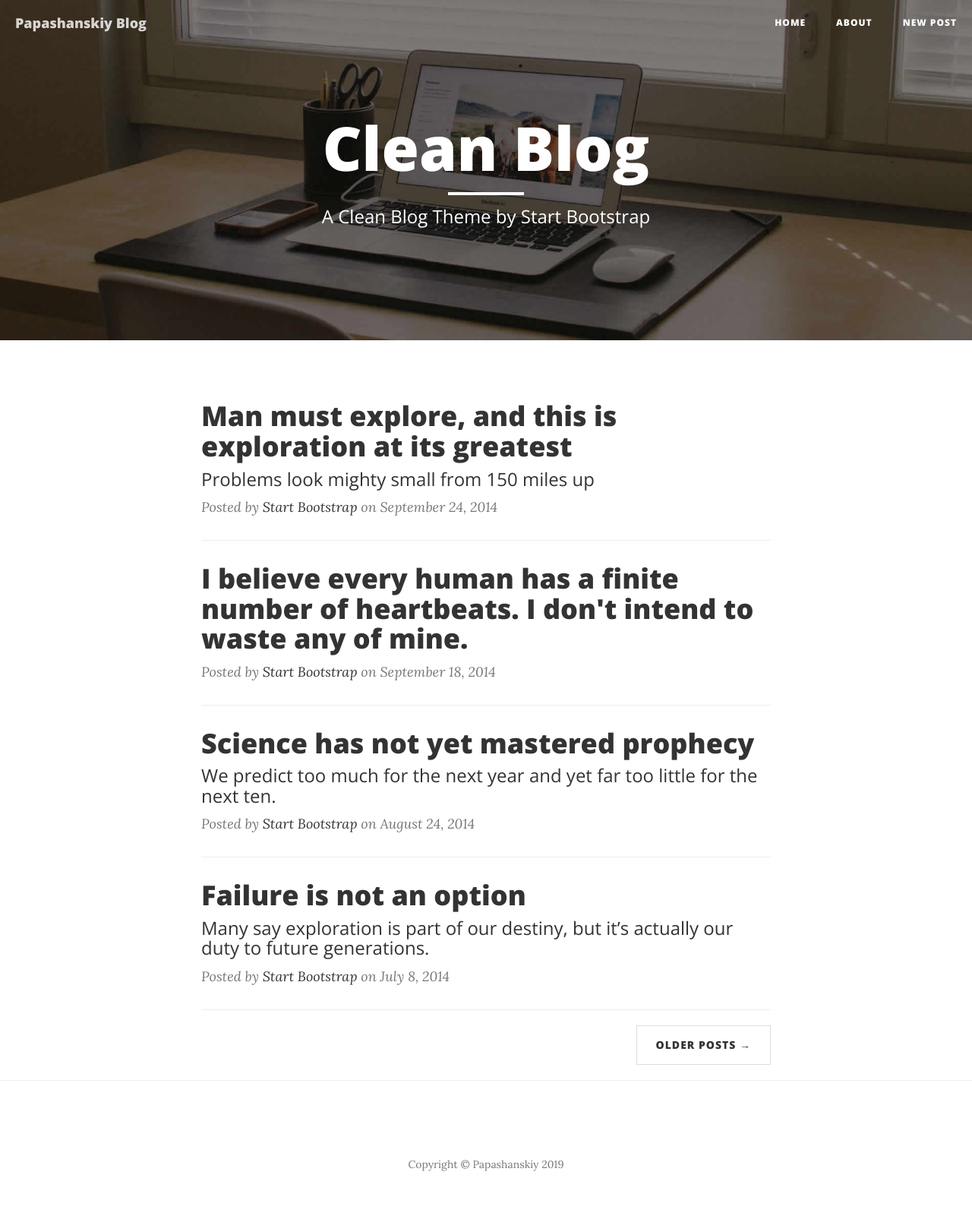
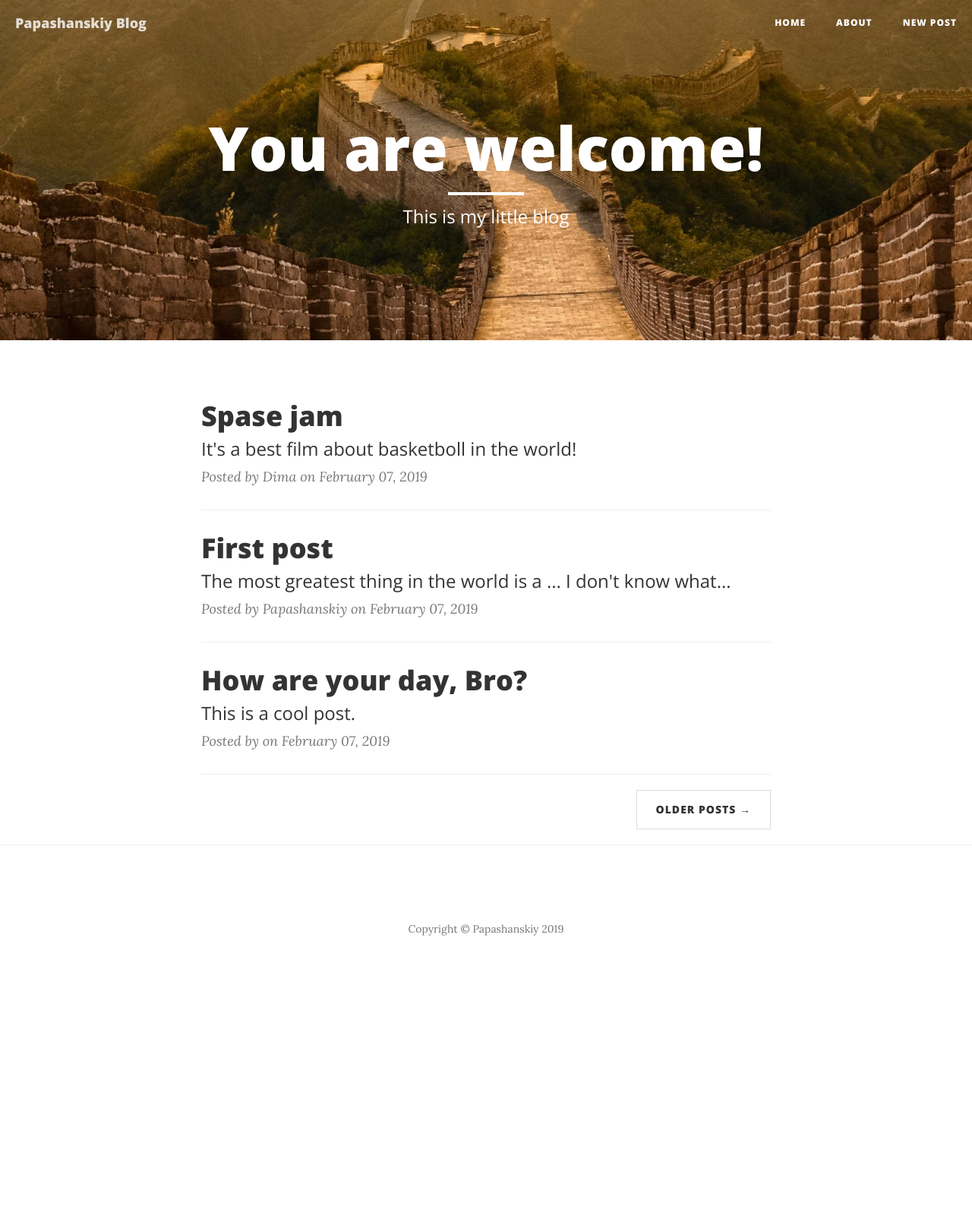
Before and after one commit to Papashanskiy/PythonProjects, a Flask app: page / in a window 1280 px wide. Shown: the whole page at 76% size. After the commit the page ends 1232 px from the top, so only its background shows below. Run offline with Flask 2, Linux system fonts and the light colour scheme; data comes from the database, SQL or seed files in the repository; both versions use the stored data as it was after the commit; some libraries are stand-ins or nearby versions.

Commit message:
3a final version

```diff
--- a/Flask_blog/app.py
+++ b/Flask_blog/app.py
@@ -1,29 +1,34 @@
-from flask import Flask, render_template
+from flask import Flask, render_template, request, redirect, flash, url_for
 from flask_sqlalchemy import SQLAlchemy
-import os
+import os, datetime
 
 
 basedir = os.path.abspath(os.path.dirname(__file__))
 
 app = Flask(__name__)
 
-app.config['SQLALCHEMY_DATABASE_URI'] = 'sqlite:///' + os.path.join(basedir, 'posts.sqlite')
+app.config['SQLALCHEMY_DATABASE_URI'] = 'sqlite:///' + os.path.join(basedir, 'post.sqlite')
 app.config['SQLALCHEMY_TRACK_MODIFICATIONS'] = False
 
 db = SQLAlchemy(app)
 
 
-class Posts(db.Model):
+class Post(db.Model):                               # DB model
     id = db.Column(db.Integer, primary_key=True)
     title = db.Column(db.String(128))
     sub_title = db.Column(db.String(128))
     author = db.Column(db.String(64), index=True)
-    time = db.Column(db.String(64))
+    date_post = db.Column(db.DateTime)
+    content = db.Column(db.Text)
+
+    def __repr__(self):
+        return f'<Author: {self.author}, post title: {self.title}>'
 
 
-@app.route('/')
+@app.route('/')                                     # View functions
 def index():
-    return render_template('index.html')
+    posts = Post.query.all()
+    return render_template('index.html', posts=posts)
 
 
 @app.route('/about')
@@ -31,9 +36,10 @@ def about():
     return render_template('about.html')
 
 
-@app.route('/post')
-def post():
-    return render_template('post.html')
+@app.route('/post/<int:post_id>')
+def post(post_id):
+    post = Post.query.filter_by(id=post_id).one()
+    return render_template('post.html', post=post)
 
 
 @app.route('/new_post')
@@ -41,7 +47,26 @@ def new_post():
     return render_template('new_post.html')
 
 
-@app.errorhandler(404)
+@app.route('/addpost', methods=['POST', 'GET'])
+def addpost():
+    if request.method == 'POST':
+        title = request.form['title']
+        subtitle = request.form['subtitle']
+        author = request.form['author']
+        content = request.form['content']
+
+        post = Post(title=title, sub_title=subtitle, author=author, content=content, date_post=datetime.datetime.now())
+
+        db.session.add(post)
+        db.session.commit()
+
+        return redirect(url_for('index'))
+    else:
+        flash('<h1>Something came wrong</h1>')
+        return redirect(url_for('index'))
+
+
+@app.errorhandler(404)                             # Error handlers
 def page_not_found(e):
     return render_template('404.html'), 404
 
--- a/Flask_blog/templates/404.html
+++ b/Flask_blog/templates/404.html
@@ -5,7 +5,7 @@
 {% block page_content %}
     <!-- Page Header -->
     <!-- Set your background image for this header on the line below. -->
-    <header class="intro-header" style="background-image: url('{{ url_for('static', filename='contact-bg.jpg') }}')">
+    <header class="intro-header" style="background-image: url('{{ url_for('static', filename='main-bg.jpg') }}')">
         <div class="container">
             <div class="row">
                 <div class="col-lg-8 col-lg-offset-2 col-md-10 col-md-offset-1">
--- a/Flask_blog/templates/500.html
+++ b/Flask_blog/templates/500.html
@@ -5,7 +5,7 @@
 {% block page_content %}
     <!-- Page Header -->
     <!-- Set your background image for this header on the line below. -->
-    <header class="intro-header" style="background-image: url('{{ url_for('static', filename='contact-bg.jpg') }}')">
+    <header class="intro-header" style="background-image: url('{{ url_for('static', filename='main-bg.jpg') }}')">
         <div class="container">
             <div class="row">
                 <div class="col-lg-8 col-lg-offset-2 col-md-10 col-md-offset-1">
--- a/Flask_blog/templates/about.html
+++ b/Flask_blog/templates/about.html
@@ -5,7 +5,7 @@
 {% block page_content %}
     <!-- Page Header -->
     <!-- Set your background image for this header on the line below. -->
-    <header class="intro-header" style="background-image: url('{{ url_for('static', filename='about-bg.jpg') }}')">
+    <header class="intro-header" style="background-image: url('{{ url_for('static', filename='main-bg.jpg') }}')">
         <div class="container">
             <div class="row">
                 <div class="col-lg-8 col-lg-offset-2 col-md-10 col-md-offset-1">
--- a/Flask_blog/templates/index.html
+++ b/Flask_blog/templates/index.html
@@ -5,14 +5,14 @@
 {% block page_content %}
     <!-- Page Header -->
     <!-- Set your background image for this header on the line below. -->
-    <header class="intro-header" style="background-image: url('{{ url_for('static', filename='home-bg.jpg') }}')">
+    <header class="intro-header" style="background-image: url('{{ url_for('static', filename='main-bg.jpg') }}')">
         <div class="container">
             <div class="row">
                 <div class="col-lg-8 col-lg-offset-2 col-md-10 col-md-offset-1">
                     <div class="site-heading">
-                        <h1>Clean Blog</h1>
+                        <h1>You are welcome!</h1>
                         <hr class="small">
-                        <span class="subheading">A Clean Blog Theme by Start Bootstrap</span>
+                        <span class="subheading">This is my little blog</span>
                     </div>
                 </div>
             </div>
@@ -23,51 +23,20 @@
     <div class="container">
         <div class="row">
             <div class="col-lg-8 col-lg-offset-2 col-md-10 col-md-offset-1">
+            {% for post in posts %}
                 <div class="post-preview">
-                    <a href="post.html">
+                    <a href="{{ url_for('post', post_id=post.id) }}">
                         <h2 class="post-title">
-                            Man must explore, and this is exploration at its greatest
+                            {{ post.title }}
                         </h2>
                         <h3 class="post-subtitle">
-                            Problems look mighty small from 150 miles up
+                            {{ post.sub_title }}
                         </h3>
                     </a>
-                    <p class="post-meta">Posted by <a href="#">Start Bootstrap</a> on September 24, 2014</p>
+                    <p class="post-meta">Posted by {{ post.author }} on {{ post.date_post.strftime('%B %d, %Y') }}</p>
                 </div>
                 <hr>
-                <div class="post-preview">
-                    <a href="post.html">
-                        <h2 class="post-title">
-                            I believe every human has a finite number of heartbeats. I don't intend to waste any of mine.
-                        </h2>
-                    </a>
-                    <p class="post-meta">Posted by <a href="#">Start Bootstrap</a> on September 18, 2014</p>
-                </div>
-                <hr>
-                <div class="post-preview">
-                    <a href="post.html">
-                        <h2 class="post-title">
-                            Science has not yet mastered prophecy
-                        </h2>
-                        <h3 class="post-subtitle">
-                            We predict too much for the next year and yet far too little for the next ten.
-                        </h3>
-                    </a>
-                    <p class="post-meta">Posted by <a href="#">Start Bootstrap</a> on August 24, 2014</p>
-                </div>
-                <hr>
-                <div class="post-preview">
-                    <a href="post.html">
-                        <h2 class="post-title">
-                            Failure is not an option
-                        </h2>
-                        <h3 class="post-subtitle">
-                            Many say exploration is part of our destiny, but it’s actually our duty to future generations.
-                        </h3>
-                    </a>
-                    <p class="post-meta">Posted by <a href="#">Start Bootstrap</a> on July 8, 2014</p>
-                </div>
-                <hr>
+            {% endfor %}
                 <!-- Pager -->
                 <ul class="pager">
                     <li class="next">
```
Also changed, not shown: Flask_blog/requirements.txt (added, +53 -0 lines), Flask_blog/templates/new_post.html (+12 -16 lines), Flask_blog/templates/post.html (+5 -38 lines), Flask_blog/post.sqlite (added), Flask_blog/static/main-bg.jpg (added).
